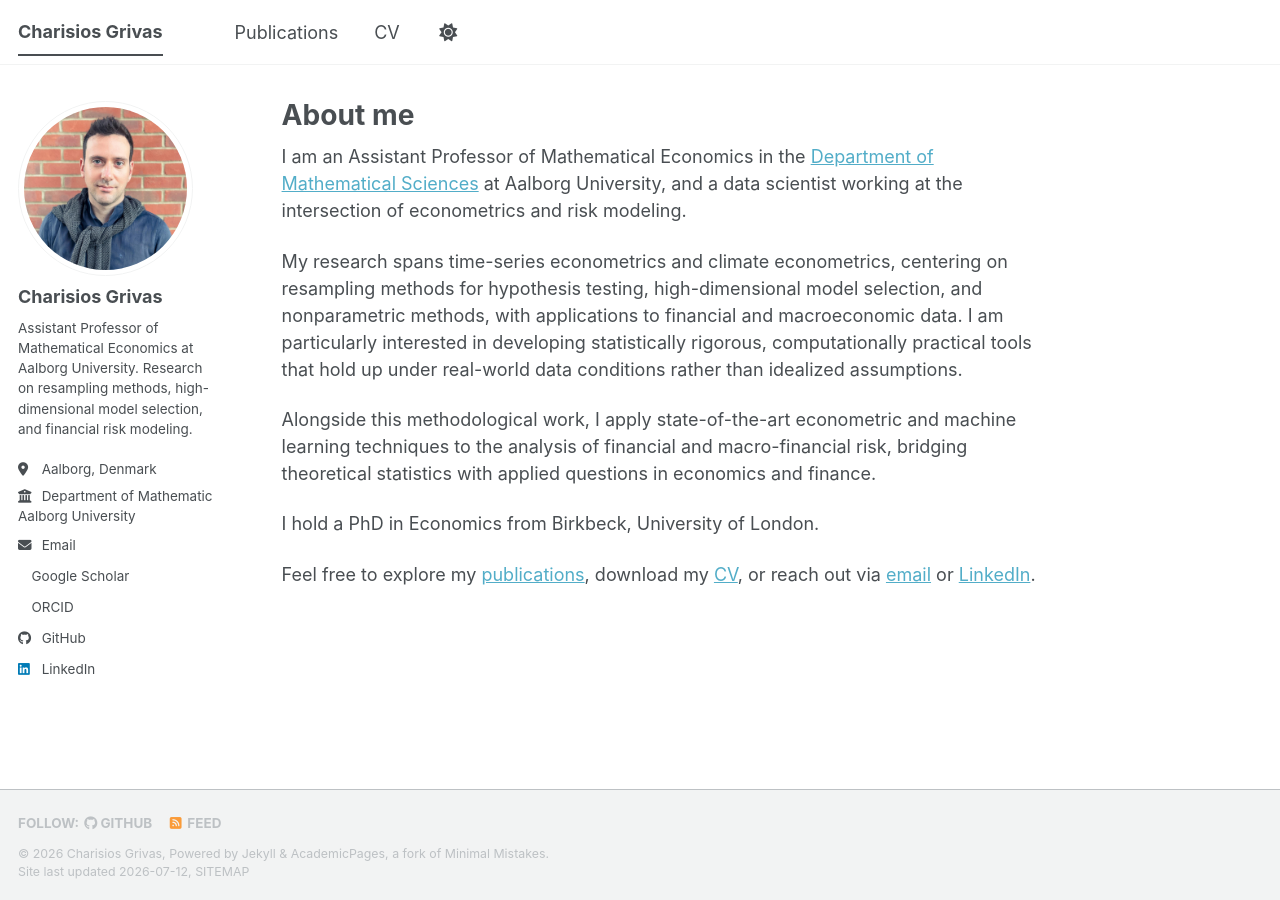
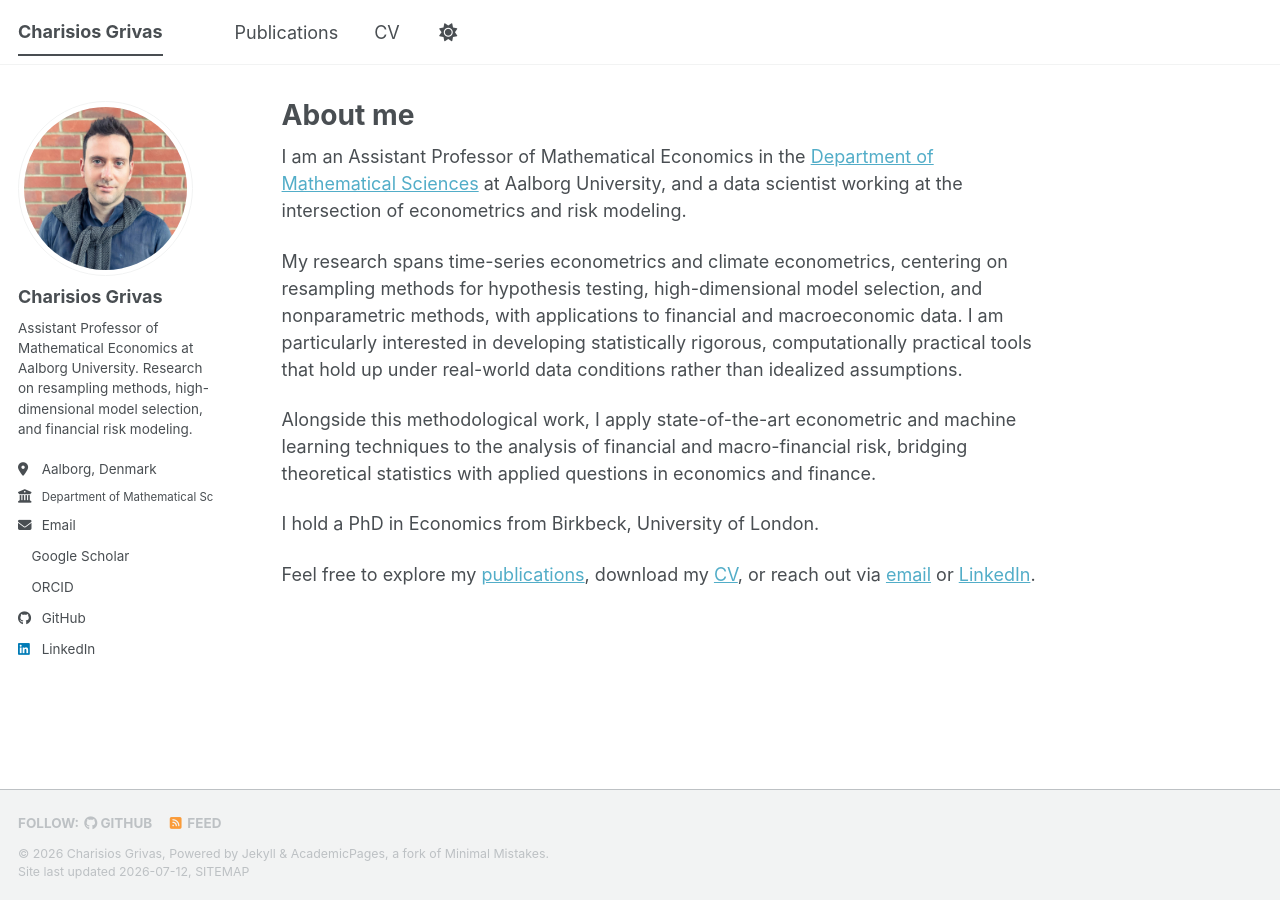
Before and after one commit to chargrivas/chargrivas.github.io, a Jekyll site: the page built from _pages/about.md, in a window 1280 px wide. Built offline with Jekyll 4.4.1, drawn with Linux system fonts in a browser that asks for light colours; a style sheet for code colours, icons or effects is not loaded.

Commit message:
Modify employer field for HTML styling
Updated employer field to include HTML span for styling.

```diff
--- a/_config.yml
+++ b/_config.yml
@@ -28,7 +28,7 @@
   pronouns         : # example: "she/her"
   bio              : "Assistant Professor of Mathematical Economics at Aalborg University. Research on resampling methods, high-dimensional model selection, and financial risk modeling."
   location         : "Aalborg, Denmark"
-  employer         : "Department of Mathematical Sciences,<br>Aalborg University"
+  employer         : "<span style='font-size:0.85em;'>Department of Mathematical Sciences, Aalborg University</span>"
   uri              : # URL
   email            : "charisios [dot] grivas [at] gmail [dot] com"
 
```
